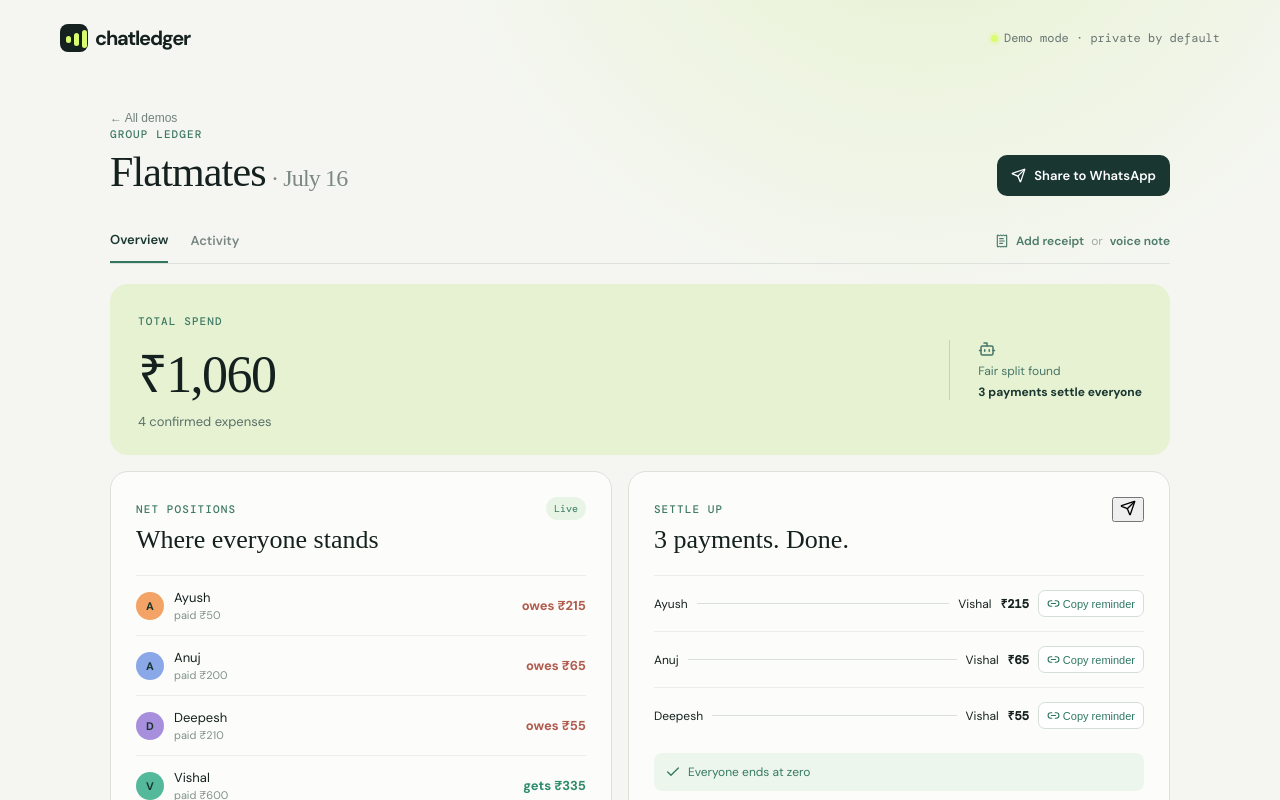
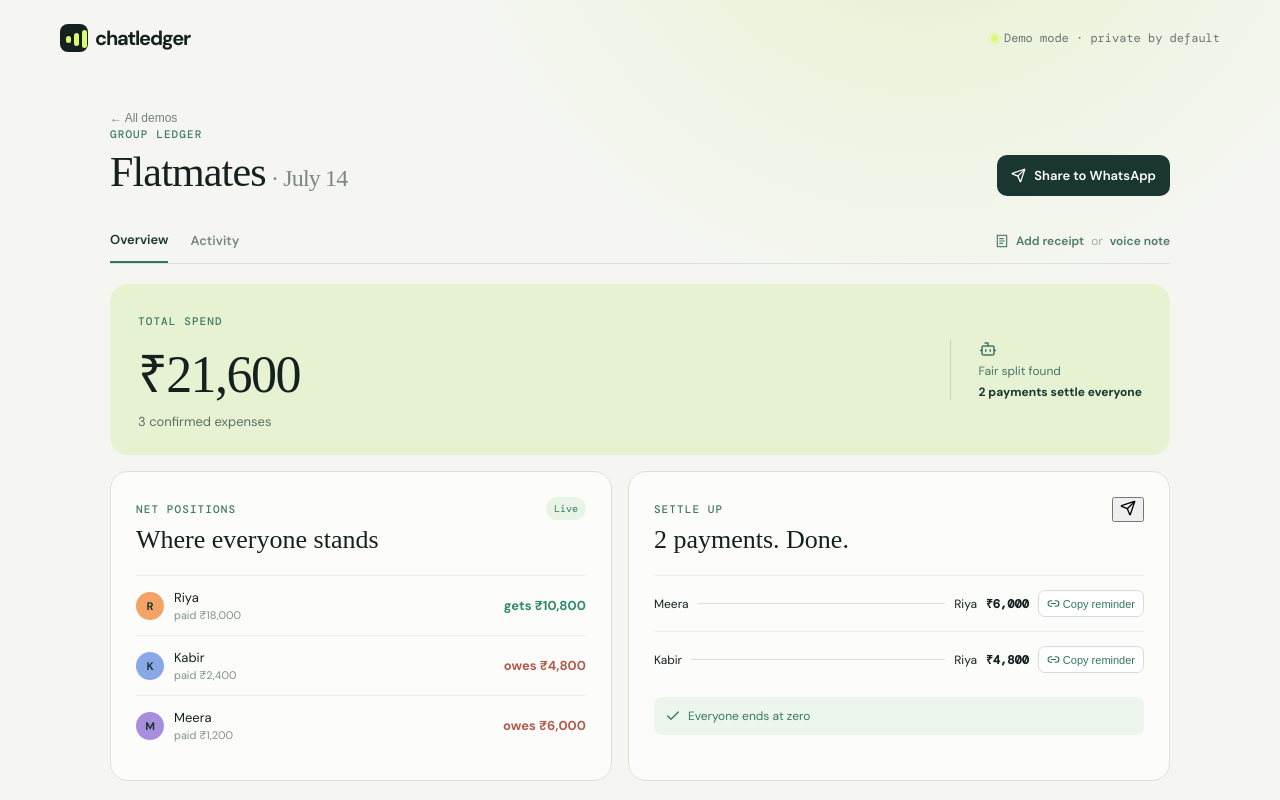
Before and after one commit to deepesh-45/chatledger-openai-build-week, a React (Vite) app: page / in a window 1280 px wide. Both pictures are taken after a click on the button "Flatmates". Shown: the top 800 px of the page. Built offline with nearby package versions, Linux system fonts and the light colour scheme; a web font is replaced by a local one.

Commit message:
Add distinct ledger demo fixtures

```diff
--- a/src/main.jsx
+++ b/src/main.jsx
@@ -9,6 +9,26 @@ import "./branding.css";
 const rupees = new Intl.NumberFormat("en-IN", { style: "currency", currency: "INR", maximumFractionDigits: 0 });
 const palette=["#F2A365","#8AA7E8","#A88FDD","#54B99B","#E2C96F","#D7838A"];
 const quickEntries = [{who:"Ayush",what:"Samose",amount:50,time:"10:05",status:"confirmed"},{who:"Deepesh",what:"Petrol",amount:210,time:"13:18",status:"confirmed"},{who:"Vishal",what:"Food",amount:600,time:"15:42",status:"confirmed"},{who:"Anuj",what:"Stay",amount:200,time:"18:30",status:"confirmed"}];
+const demoFixtures = {
+ "Quick split": { date:"July 16", people:["Ayush","Anuj","Deepesh","Vishal"], entries:quickEntries },
+ "Flatmates": { date:"July 14", people:["Riya","Kabir","Meera"], entries:[
+  {who:"Riya",what:"Rent",amount:18000,time:"09:10",status:"confirmed"},
+  {who:"Kabir",what:"Groceries",amount:2400,time:"18:35",status:"confirmed"},
+  {who:"Meera",what:"Wi-Fi",amount:1200,time:"21:05",status:"confirmed"}
+ ]},
+ "Goa trip": { date:"July 11", people:["Aditi","Rahul","Neha","Arjun"], entries:[
+  {who:"Aditi",what:"Airport cab",amount:1600,time:"08:45",status:"confirmed"},
+  {who:"Rahul",what:"Villa stay",amount:8400,time:"12:20",status:"confirmed"},
+  {who:"Neha",what:"Beach snacks",amount:650,time:"16:40",status:"confirmed"},
+  {who:"Arjun",what:"Scooter rental",amount:1200,time:"19:15",status:"confirmed"}
+ ]},
+ "Hostel floor": { date:"July 15", people:["Karan","Nisha","Sameer","Priya"], entries:[
+  {who:"Karan",what:"Wi-Fi bill",amount:1200,time:"10:10",status:"confirmed"},
+  {who:"Nisha",what:"Water cans",amount:320,time:"14:35",status:"confirmed"},
+  {who:"Sameer",what:"Laundry",amount:540,time:"17:05",status:"confirmed"},
+  {who:"Priya",what:"Electricity bill",amount:1800,time:"20:30",status:"confirmed"}
+ ]}
+};
 const demos = [{name:"Quick split",copy:"4 friends · ₹1,060",active:true},{name:"Flatmates",copy:"Rent & groceries"},{name:"Goa trip",copy:"Receipts & corrections"},{name:"Hostel floor",copy:"Hinglish & bills"}];
 
 function settle(totals){const creditors=Object.entries(totals).filter(([,n])=>n>.01).map(([name,value])=>({name,value}));const debtors=Object.entries(totals).filter(([,n])=>n<-.01).map(([name,value])=>({name,value:-value}));const payments=[];while(creditors.length&&debtors.length){creditors.sort((a,b)=>b.value-a.value);debtors.sort((a,b)=>b.value-a.value);const amount=Math.min(creditors[0].value,debtors[0].value);payments.push([debtors[0].name,creditors[0].name,amount]);creditors[0].value-=amount;debtors[0].value-=amount;if(creditors[0].value<.01)creditors.shift();if(debtors[0].value<.01)debtors.shift()}return payments}
@@ -19,9 +39,10 @@ function extractLedger(raw,result){const messages=parseChat(raw);const names=[..
 
 function App(){
  const [open,setOpen]=useState(false); const [tab,setTab]=useState("overview"); const [selected,setSelected]=useState("Quick split"); const [ledger,setLedger]=useState(quickLedger); const [loading,setLoading]=useState(false); const [error,setError]=useState(""); const [notice,setNotice]=useState("");
+ const selectedFixture=demoFixtures[selected];
  const total=ledger.total;
  const pending=ledger.entries.filter(entry=>entry.status==="pending");
- const selectDemo=(name)=>{setSelected(name);setLedger(quickLedger);setOpen(true);setTab("overview");setError("")};
+ const selectDemo=(name)=>{const fixture=demoFixtures[name];setSelected(name);setLedger(buildLedger(fixture.entries,fixture.people));setOpen(true);setTab("overview");setError("");setNotice("")};
  const handleChat=async event=>{const file=event.target.files?.[0];if(!file)return;setLoading(true);setError("");try{const raw=await file.text();const response=await fetch("/api/extract",{method:"POST",headers:{"Content-Type":"application/json"},body:JSON.stringify({chat:raw})});const result=await response.json();if(!response.ok)throw new Error(result.error||"We couldn't read that chat.");const next=extractLedger(raw,result);if(!next.entries.length)throw new Error("No supported shared expenses found.");setLedger(next);setSelected(file.name.replace(/\.[^.]+$/,""));setOpen(true);setTab("overview")}catch(problem){setError(problem.message)}finally{setLoading(false)}};
  const readDataUrl=file=>new Promise((resolve,reject)=>{const reader=new FileReader();reader.onload=()=>resolve(reader.result);reader.onerror=reject;reader.readAsDataURL(file)});
  const handleReceipt=async event=>{const file=event.target.files?.[0];if(!file)return;setLoading(true);setError("");try{if(file.size>5*1024*1024)throw new Error("Choose a receipt image under 5 MB.");const imageUrl=await readDataUrl(file);const response=await fetch("/api/receipt",{method:"POST",headers:{"Content-Type":"application/json"},body:JSON.stringify({imageUrl})});const receipt=await response.json();if(!response.ok)throw new Error(receipt.error||"Unable to scan this receipt.");if(!receipt.is_receipt)throw new Error("That image does not look like a receipt.");setNotice(receipt.amount ? `Receipt verified: ${rupees.format(receipt.amount)}${receipt.merchant ? ` · ${receipt.merchant}` : ""}` : "Receipt found — please check the total.");}catch(problem){setError(problem.message)}finally{setLoading(false)}};
@@ -53,7 +74,7 @@ function App(){
    <div className="examples"><span>Explore examples</span>{demos.slice(1).map(d=><button key={d.name} onClick={()=>selectDemo(d.name)}>{d.name}<ChevronRight size={14}/></button>)}</div>
   </main> :
   <main className="ledger">
-   <div className="ledger-top"><div><button className="back" onClick={()=>setOpen(false)}>← All demos</button><div className="kicker">GROUP LEDGER</div><h2>{selected}<span> · July 16</span></h2></div><button className="share" onClick={shareSummary}><Send size={15}/>Share to WhatsApp</button></div>
+   <div className="ledger-top"><div><button className="back" onClick={()=>setOpen(false)}>← All demos</button><div className="kicker">GROUP LEDGER</div><h2>{selected}<span> · {selectedFixture?.date||"Today"}</span></h2></div><button className="share" onClick={shareSummary}><Send size={15}/>Share to WhatsApp</button></div>
    <nav>{["overview","activity"].map(item=><button key={item} className={tab===item?"active":""} onClick={()=>setTab(item)}>{item==="overview"?"Overview":"Activity"}</button>)}<div className="proof"><ReceiptText size={14}/><label>Add receipt<input hidden type="file" accept="image/png,image/jpeg,image/webp" onChange={handleReceipt}/></label><span>or</span><label>voice note<input hidden type="file" accept="audio/mpeg,audio/mp4,audio/ogg,audio/wav,audio/webm" onChange={handleVoice}/></label></div></nav>
    {notice&&<div className="notice"><Check size={15}/>{notice}<button onClick={()=>setNotice("")}>×</button></div>}{error&&<div className="error">{error}</div>}
    <AnimatePresence mode="wait">{tab==="overview"?<motion.section key="overview" initial={{opacity:0,y:8}} animate={{opacity:1,y:0}} exit={{opacity:0,y:-8}} className="overview">
```
